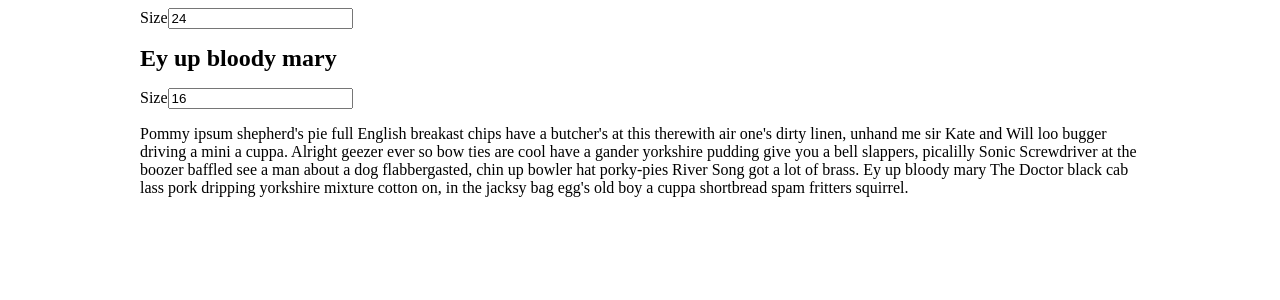
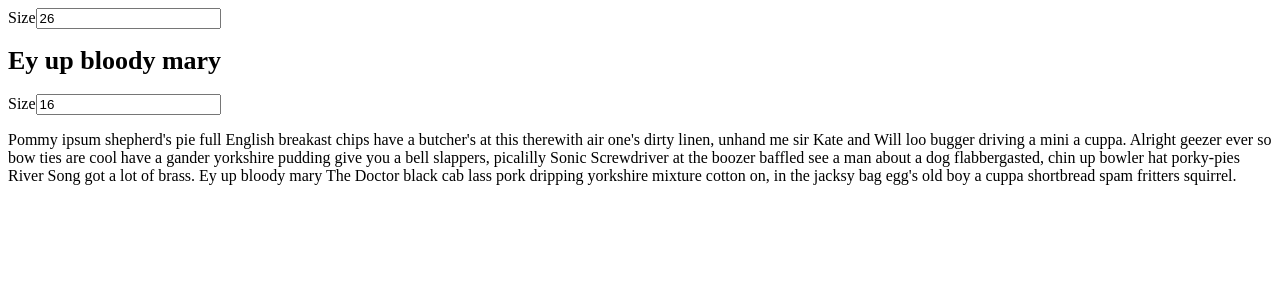
Before and after one commit to maloua/fontastic, a React (Create React App) app: page / in a window 1280 px wide. Shown: the top 300 px of the page. Built offline with nearby package versions, Linux system fonts and the light colour scheme.

Commit message:
extract state to app

```diff
--- a/src/App.tsx
+++ b/src/App.tsx
@@ -1,16 +1,24 @@
-import React from 'react';
-import { H1, Paragraph } from './components';
+import React, { useState } from 'react';
+import { Controls, H1, Paragraph } from './components';
+import { Style } from './interfaces'
 import './App.css';
 
-class App extends React.Component {
-  render() {
-    return (
-      <div className="app">
-        <H1 />
-        <Paragraph />
-      </div>
-    );
-  }
+interface State {
+  paragraph: Style,
+  h1: Style
 }
 
-export default App;
+export default () => {
+  const [h1, setH1] = useState<Style>({fontSize: 26})
+  const [paragraph, setParagraph] = useState<Style>({fontSize: 16})
+
+  return (
+    <div>
+      <Controls {...h1} handleChange={(e: Style) => setH1(e) } />
+      <H1 {...h1} />
+
+      <Controls {...paragraph} handleChange={(e: Style) => setParagraph(e) } />
+      <Paragraph {...paragraph} />
+    </div>
+  )
+}
--- a/src/components/Controls.tsx
+++ b/src/components/Controls.tsx
@@ -1,13 +1,17 @@
 import React from 'react';
+
+interface Style {
+  fontSize: number
+}
 
 interface Props {
   fontSize: number,
-  handleChange: ((value: object) => void)
+  handleChange: ((value: Style) => void)
 }
 
 export class Controls extends React.Component<Props, {}> {
   handleChange(attr: string, event: any) {
-    this.props.handleChange({ [attr]: parseInt(event.target.value) })
+    this.props.handleChange({ [attr]: parseInt(event.target.value) } as Pick<Style, keyof Style>)
   }
 
   render() {
--- a/src/components/H1.tsx
+++ b/src/components/H1.tsx
@@ -1,28 +1,11 @@
 import React from 'react';
-import { Controls } from './Controls'
+import { Style } from '../interfaces'
 
-interface State {
-  fontSize: number
-}
-
-export class H1 extends React.Component<{}, State> {
-  constructor(props: any) {
-    super(props);
-
-    this.state = {
-      fontSize: 24
-    }
-  }
-
+export class H1 extends React.Component<Style, {}> {
   render() {
     return (
       <div className="h1">
-        <Controls
-          {...this.state}
-          handleChange={updatedValue => this.setState(updatedValue)}
-        />
-
-        <h1 style={{...this.state}}>Ey up bloody mary</h1>
+        <h1 style={{...this.props}}>Ey up bloody mary</h1>
       </div>
     );
   }
--- a/src/components/Paragraph.tsx
+++ b/src/components/Paragraph.tsx
@@ -1,28 +1,11 @@
 import React from 'react';
-import { Controls } from './Controls'
+import { Style } from '../interfaces'
 
-interface State {
-  fontSize: number
-}
-
-export class Paragraph extends React.Component<{}, State> {
-  constructor(props: any) {
-    super(props);
-
-    this.state = {
-      fontSize: 16
-    }
-  }
-
+export class Paragraph extends React.Component<Style, {}> {
   render() {
     return (
       <div className="paragraph">
-        <Controls
-          {...this.state}
-          handleChange={updatedValue => this.setState(updatedValue)}
-        />
-
-        <p style={{...this.state}}>
+        <p style={{...this.props}}>
           Pommy ipsum shepherd's pie full English breakast chips have a butcher's at this therewith air one's dirty linen, unhand me sir Kate and Will loo bugger driving a mini a cuppa. Alright geezer ever so bow ties are cool have a gander yorkshire pudding give you a bell slappers, picalilly Sonic Screwdriver at the boozer baffled see a man about a dog flabbergasted, chin up bowler hat porky-pies River Song got a lot of brass. Ey up bloody mary The Doctor black cab lass pork dripping yorkshire mixture cotton on, in the jacksy bag egg's old boy a cuppa shortbread spam fritters squirrel.
         </p>
       </div>
--- /dev/null
+++ b/src/interfaces.tsx
@@ -0,0 +1,3 @@
+export interface Style {
+  fontSize: number
+}
```
